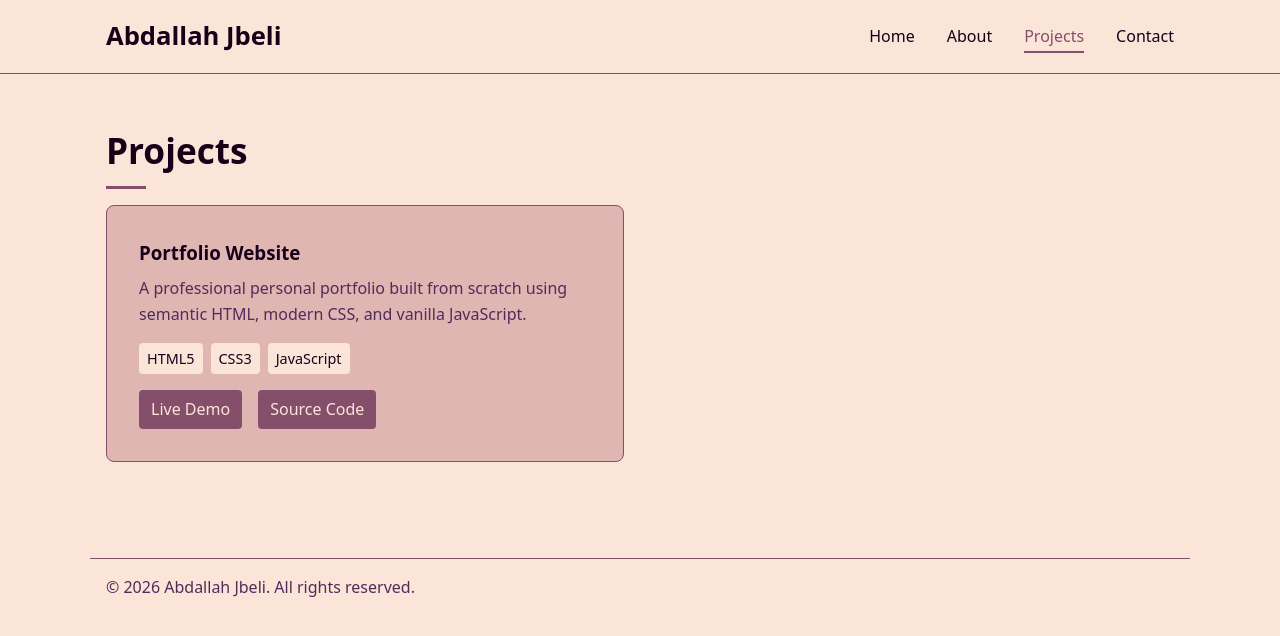
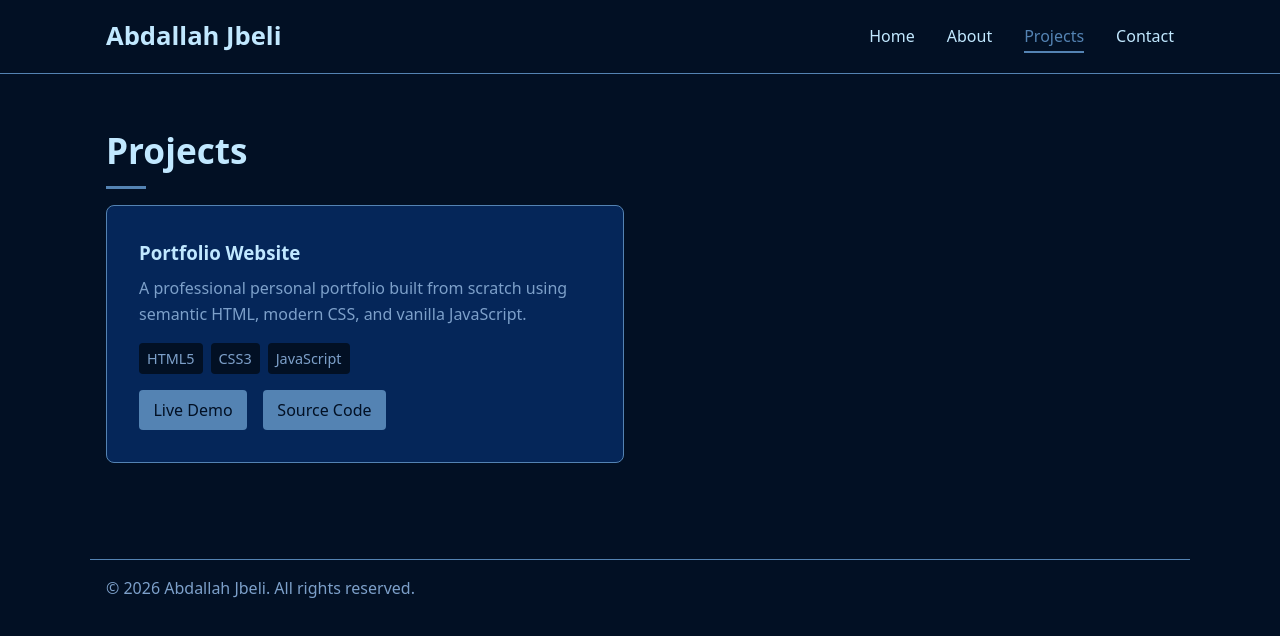
Before and after one commit to AbdallahJbeli/portfolio, a plain HTML site: page projects.html in a window 1280 px wide. Drawn offline with Linux system fonts and the light colour scheme.

Commit message:
feat: refactor design tokens and improve styling consistency across components

```diff
--- a/css/style.css
+++ b/css/style.css
@@ -1,23 +1,19 @@
+/* ===== DESIGN TOKENS ===== */
+:root {
+  /* Backgrounds */
+  --color-bg: #021024;
+  --color-surface: #052659;
 
-:root {
-  /* Brand / Primary */
-  --color-primary: #522B5B;
-  --color-primary-dark: #2B124C;
-  --color-primary-deep: #190019;
-
-  /* Accent */
-  --color-accent: #854F6C;
-
-  /* Backgrounds */
-  --color-bg: #FBE4D8;
-  --color-surface: #DFB6B2;
+  /* Brand */
+  --color-primary: #5483B3;
+  --color-secondary: #7DA0CA;
 
   /* Text */
-  --color-text: #190019;
-  --color-muted: #522B5B;
+  --color-text: #C1E8FF;
+  --color-muted: #7DA0CA;
 
   /* Borders */
-  --color-border: #854F6C;
+  --color-border: #5483B3;
 
   /* Spacing */
   --space-sm: 0.5rem;
@@ -30,15 +26,16 @@
   --radius-md: 8px;
 }
 
+/* ===== RESET ===== */
 *,
-*::after,
-*::before {
+*::before,
+*::after {
   box-sizing: border-box;
   margin: 0;
   padding: 0;
 }
 
-
+/* ===== BASE ===== */
 body {
   font-family: system-ui, -apple-system, BlinkMacSystemFont, "Segoe UI",
     Roboto, Oxygen, Ubuntu, Cantarell, "Open Sans", "Helvetica Neue", sans-serif;
@@ -47,7 +44,7 @@ body {
   color: var(--color-text);
 }
 
-
+/* ===== GLOBAL ===== */
 a {
   color: inherit;
   text-decoration: none;
@@ -62,17 +59,17 @@ p {
   color: var(--color-muted);
 }
 
-
+/* ===== LAYOUT ===== */
 .container {
   max-width: 1100px;
   margin: 0 auto;
   padding: 1rem;
 }
 
-
+/* ===== HEADER / NAV ===== */
 header {
+  background-color: var(--color-bg);
   border-bottom: 1px solid var(--color-border);
-  background-color: var(--color-bg);
 }
 
 nav {
@@ -94,24 +91,25 @@ nav ul {
 }
 
 .nav-link:hover {
-  color: var(--color-accent);
+  color: var(--color-secondary);
 }
 
 .nav-link.active {
-  color: var(--color-accent);
-  border-bottom: 2px solid var(--color-accent);
+  color: var(--color-primary);
+  border-bottom: 2px solid var(--color-primary);
 }
 
-
+/* ===== HERO ===== */
 #hero {
   padding: var(--space-xl) 0;
 }
 
 #hero h2 {
   margin-bottom: var(--space-md);
+  color: var(--color-text);
 }
 
-
+/* ===== SECTIONS ===== */
 section {
   padding: 2rem 0;
   margin-bottom: 3rem;
@@ -119,6 +117,7 @@ section {
 
 h1 {
   font-size: 1.4rem;
+  color: var(--color-text);
 }
 
 h2 {
@@ -132,11 +131,11 @@ h2::after {
   display: block;
   width: 40px;
   height: 3px;
-  background-color: var(--color-accent);
+  background-color: var(--color-primary);
   margin-top: 0.5rem;
 }
 
-
+/* ===== PROJECTS ===== */
 .projects-grid {
   display: grid;
   gap: var(--space-lg);
@@ -151,13 +150,13 @@ h2::after {
 }
 
 .project-card:hover {
-  transform: translateY(-4px);
-  box-shadow: 0 10px 25px rgba(0, 0, 0, 0.15);
+  transform: translateY(-6px);
+  box-shadow: 0 15px 30px rgba(0, 0, 0, 0.4);
 }
 
 .project-card h3 {
   margin-bottom: var(--space-sm);
-  color: var(--color-primary-deep);
+  color: var(--color-text);
 }
 
 .project-tech {
@@ -169,6 +168,7 @@ h2::after {
 
 .project-tech li {
   background-color: var(--color-bg);
+  color: var(--color-secondary);
   padding: 0.25rem 0.5rem;
   border-radius: var(--radius-sm);
 }
@@ -179,18 +179,20 @@ h2::after {
 }
 
 .project-links a {
-  background-color: var(--color-accent);
+  background-color: var(--color-primary);
   color: var(--color-bg);
-  padding: 0.4rem 0.75rem;
+  padding: 0.45rem 0.9rem;
   border-radius: var(--radius-sm);
   font-weight: 500;
+  transition: background-color 0.2s ease, transform 0.2s ease;
 }
 
 .project-links a:hover {
-  background-color: var(--color-primary-dark);
+  background-color: var(--color-secondary);
+  transform: translateY(-2px);
 }
 
-
+/* ===== CONTACT ===== */
 .contact-list {
   margin-top: var(--space-lg);
 }
@@ -200,17 +202,21 @@ h2::after {
 }
 
 .contact-list a {
-  color: var(--color-primary-dark);
+  color: var(--color-secondary);
 }
 
+.contact-list a:hover {
+  color: var(--color-primary);
+}
 
+/* ===== FOOTER ===== */
 footer {
   border-top: 1px solid var(--color-border);
   margin-top: var(--space-xl);
   background-color: var(--color-bg);
 }
 
-
+/* ===== RESPONSIVE ===== */
 @media (min-width: 768px) {
   h1 {
     font-size: 1.6rem;
```
